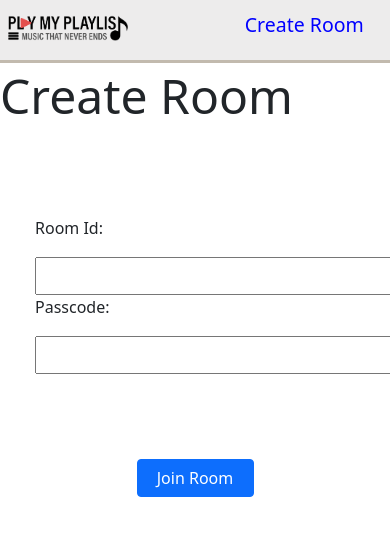
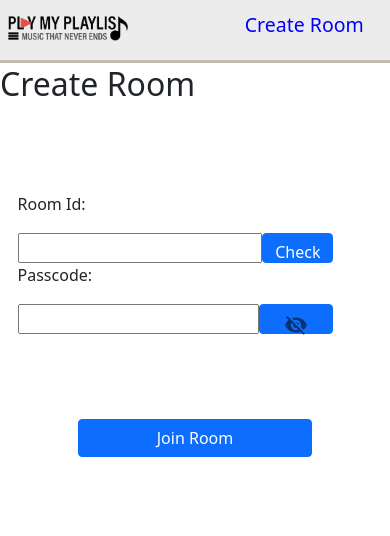
Before and after one commit to aromalsanthosh/Play-My-PlayList, a React (Create React App) app: page /login-page in a window 390 px wide. Shown: the top 536 px of the page. Built offline with nearby package versions, Linux system fonts and the light colour scheme.

Commit message:
trash icon

```diff
--- a/package.json
+++ b/package.json
@@ -6,6 +6,8 @@
     "@fortawesome/fontawesome-svg-core": "^1.2.36",
     "@fortawesome/free-solid-svg-icons": "^5.15.4",
     "@fortawesome/react-fontawesome": "^0.1.15",
+    "@material-ui/core": "^4.12.3",
+    "@material-ui/icons": "^4.11.2",
     "@testing-library/jest-dom": "^5.14.1",
     "@testing-library/react": "^11.2.7",
     "@testing-library/user-event": "^12.8.3",
@@ -13,7 +15,9 @@
     "immer": ">=9.0.6",
     "react": "^17.0.2",
     "react-bootstrap": "^2.0.0-beta.6",
+    "react-bootstrap-icons": "^1.5.0",
     "react-dom": "^17.0.2",
+    "react-icons": "^4.2.0",
     "react-router-dom": "^5.3.0",
     "react-scripts": "4.0.3",
     "set-value": ">=4.0.1",
--- a/src/components/createRoom/CreateRoom.css
+++ b/src/components/createRoom/CreateRoom.css
@@ -27,7 +27,8 @@
 .form-row-grid-input{
 
     display: grid;
-    grid-template-columns: 70% 20%;
+    grid-template-columns: 85% 15%;
+
 }
 
 
@@ -64,11 +65,33 @@
         gap:5vh;
 
     }
+    .heading-create{
+        font-size: 2em;
+    }
     .form-row-grid{
         display:flex;
         flex-direction: column;
 
         justify-content: center;
     }
+    .form-label-input-grid{
+
+        width:90%
+    }
+    .number-of-participents-textbox{
+        width: 100%;
+    }
+    .generate-passcode{
+        width:100%;
+    }
+
+    .rule-textbox{
+        width:100%;
+    }
+    .create-button{
+        margin-left: 20vw;
+        width:60vw;
+    }
+
 
 }
--- a/src/components/createRoom/CreateRoom.js
+++ b/src/components/createRoom/CreateRoom.js
@@ -81,7 +81,7 @@ class CreateRoom extends Component{
            <div className="form-row-grid" >
                <div className="form-label-input-grid">
                <label>Room Name:</label>
-                 <div className="form-row-grid-input" >
+
                  <input className="signup-textbox"
                             required
                             type="text"
@@ -89,8 +89,8 @@ class CreateRoom extends Component{
                             value={this.state.roomName}
                             onChange={this.handleChange}/>
 
-                    <Button className="room-name-save">Save</Button>
-                 </div>
+
+
 
                </div>
                <div className="form-label-input-grid">
@@ -99,9 +99,22 @@ class CreateRoom extends Component{
                             required
                             type="text"
                             name="numberOfParticipents"
+                            list="mylist"
                             value={this.state.numberOfParticipents}
                             onChange={this.handleChange}/>
                </div>
+                <datalist id="mylist">
+                    <option value="2"/>
+                    <option value="3"/>
+                    <option value="4"/>
+                    <option value="5"/>
+                    <option value="6"/>
+                    <option value="7"/>
+                    <option value="8"/>
+                    <option value="9"/>
+                    <option value="10"/>
+
+                </datalist>
            </div>
            <div className="form-row-grid" >
                <div className="form-label-input-grid">
@@ -132,6 +145,7 @@ class CreateRoom extends Component{
                 > Create Room</Button>
 
     </form>
+
    </React.Fragment>
         )
     }
--- a/src/components/joinRoom/JoinRoom.css
+++ b/src/components/joinRoom/JoinRoom.css
@@ -57,8 +57,6 @@ html,body {
 }
 
 .song-container{
-    margin:0px;
-    padding: 0;
     width: 100vw !important;
     background: #4757EC;
     height: auto;
@@ -81,8 +79,9 @@ html,body {
 }
 .add-song-input-container{
     display: flex;
-    justify-content: space-between;
+    gap:3px;
     width: 90%;
+    justify-content: center;
 
 }
 
@@ -98,7 +97,7 @@ html,body {
     border-radius: 5px;
     color: black;
     /* height: 58px; */
-    width: 15%;
+    width:60px
 }
 .added-songs{
     display: flex;
@@ -109,8 +108,8 @@ html,body {
 .start-button{
     width: 100%;
     border-radius: 0;
-    height: 76px;
-    font-size: 36px;
+    height: 40px;
+    font-size: 26px;
     color: black;
     background: #F2BE08;
 }
--- a/src/components/joinRoom/JoinRoom.jsx
+++ b/src/components/joinRoom/JoinRoom.jsx
@@ -79,9 +79,9 @@ class JoinRoom extends Component{
                     />
                     <Button className="add-song-button" variant="primary">ADD</Button>
                 </div>
-                <div className="added-songs">
+            </div>
+            <div className="added-songs">
                     <SongPreview title="Stay - Justin Bieber" duration="04:00"/>
-                </div>
             </div>
         </div>
         <div className="startbutton">
--- a/src/components/joinRoom/SongPreview/SongPreview.css
+++ b/src/components/joinRoom/SongPreview/SongPreview.css
@@ -2,13 +2,17 @@
     display: flex;
     justify-content: space-around;
     flex-direction: row;
-    width:100%;
+    width:90%;
     margin-top: 3vh;
 
 }
 
 .song-details{
+    white-space: nowrap;
+    overflow: hidden;
+    text-overflow: ellipsis;
     display: flex;
+    justify-content: center;
     align-items:center;
     gap:3px;
     width:80%;
--- a/src/components/joinRoom/SongPreview/SongPreview.js
+++ b/src/components/joinRoom/SongPreview/SongPreview.js
@@ -2,6 +2,7 @@ import React from 'react'
 import './SongPreview.css'
 import songIcon from '../../../assets/songicon.png';
 import {Button} from 'react-bootstrap'
+
 function SongPreview(props) {
     return (
         <div className="song-preview">
@@ -9,7 +10,7 @@ function SongPreview(props) {
             <img className="song-icon"src={songIcon} alt="icon-song" />
                 <p>{props.title} Fetched From Link {props.duration}</p>
             </div>
-            <Button className="remove-song-button" variant="primary">REMOVE</Button>
+            <Button className="remove-song-button"></Button>
         </div>
 
     )
--- a/src/components/login/Login.css
+++ b/src/components/login/Login.css
@@ -5,3 +5,42 @@
     justify-content: center;
     width: 700px;
 }
+
+
+.eye-icon span{
+    height: 0px !important;
+    padding-top: 0 !important;
+}
+.login-row-grid-input{
+
+    display: flex;
+
+
+}
+.login-textbox{
+    width: 400px;
+}
+.login-page-button{
+    width:90px !important;
+    height:30px;
+}
+.login-button{
+    margin-left: 35vw;
+    width:30vw;
+}
+
+@media screen and (max-width: 650px){
+    .login-form-fields{
+
+        width: 90vw;
+    }
+
+    .login-row-grid-input{
+
+        display: flex;
+    }
+    .login-button{
+        margin-left: 20vw;
+        width:60vw;
+    }
+}
--- a/src/components/login/Login.js
+++ b/src/components/login/Login.js
@@ -2,6 +2,10 @@ import React,{Component} from "react";
 import Navigation from "../navigation/Navigation";
 import {Button} from 'react-bootstrap';
 import './Login.css'
+import Visibility from "@material-ui/icons/Visibility";
+import IconButton from "@material-ui/core/IconButton";
+import VisibilityOff from "@material-ui/icons/VisibilityOff";
+
 
 class Login extends Component{
     constructor(props){
@@ -9,14 +13,17 @@ class Login extends Component{
         this.state={
             passcode:"",
             roomId:"",
+            showPassword: false,
         }
         this.handleChange = this.handleChange.bind(this);
         this.handleSubmit = this.handleSubmit.bind(this);
+        this.handleClickShowPassword=this.handleClickShowPassword.bind(this)
     };
     handleChange=(event)=> {
         this.setState({ [event.target.name]: event.target.value });
       }
-      handleSubmit(event){
+
+     handleSubmit(event){
         event.preventDefault();
         var roomData = {
          passcode: this.state.passcode,
@@ -24,6 +31,10 @@ class Login extends Component{
      }
      this.props.history.push("/join-room")
     }
+     handleClickShowPassword = () => {
+        this.setState({showPassword: !this.state.showPassword });
+      };
+
     render(){
         return(
             <React.Fragment>
@@ -37,34 +48,40 @@ class Login extends Component{
           <div className="" >
               <div className="form-label-input-grid">
               <label>Room Id:</label>
-                <div className="form-row-grid-input" >
-                <input className="signup-textbox"
+                <div className="login-row-grid-input" >
+                <input className="login-textbox"
                            required
                            type="text"
                            name="roomId"
                            value={this.state.roomId}
                            onChange={this.handleChange}/>
 
-                   <Button className="room-name-save">Check</Button>
+                   <Button className="login-page-button">Check</Button>
                 </div>
 
               </div>
               <div className="form-label-input-grid">
                    <label>Passcode:</label>
-                   <div className="form-row-grid-input" >
-                    <input className="signup-textbox"
+                   <div className="login-row-grid-input" >
+                    <input className="login-textbox"
                            required
-                           type="text"
+                           type={this.state.showPassword ? "text" : "password"}
                            name="passcode"
                            value={this.state.passcode}
                            onChange={this.handleChange}/>
 
-                   <Button className="room-name-save">show</Button>
+                   <Button className="login-page-button">
+                        <IconButton className="eye-icon"
+                            onClick={this.handleClickShowPassword}
+                             >
+                    {this.state.showPassword ? <Visibility /> : <VisibilityOff />}
+                        </IconButton>
+                    </Button>
                 </div>
               </div>
 
           </div>
-          <Button  className="create-button"
+          <Button  className="login-button"
                type="submit"
                > Join Room</Button>
 
```
Also changed, not shown: 1 other file (tests, documents, lock files or other folders).
